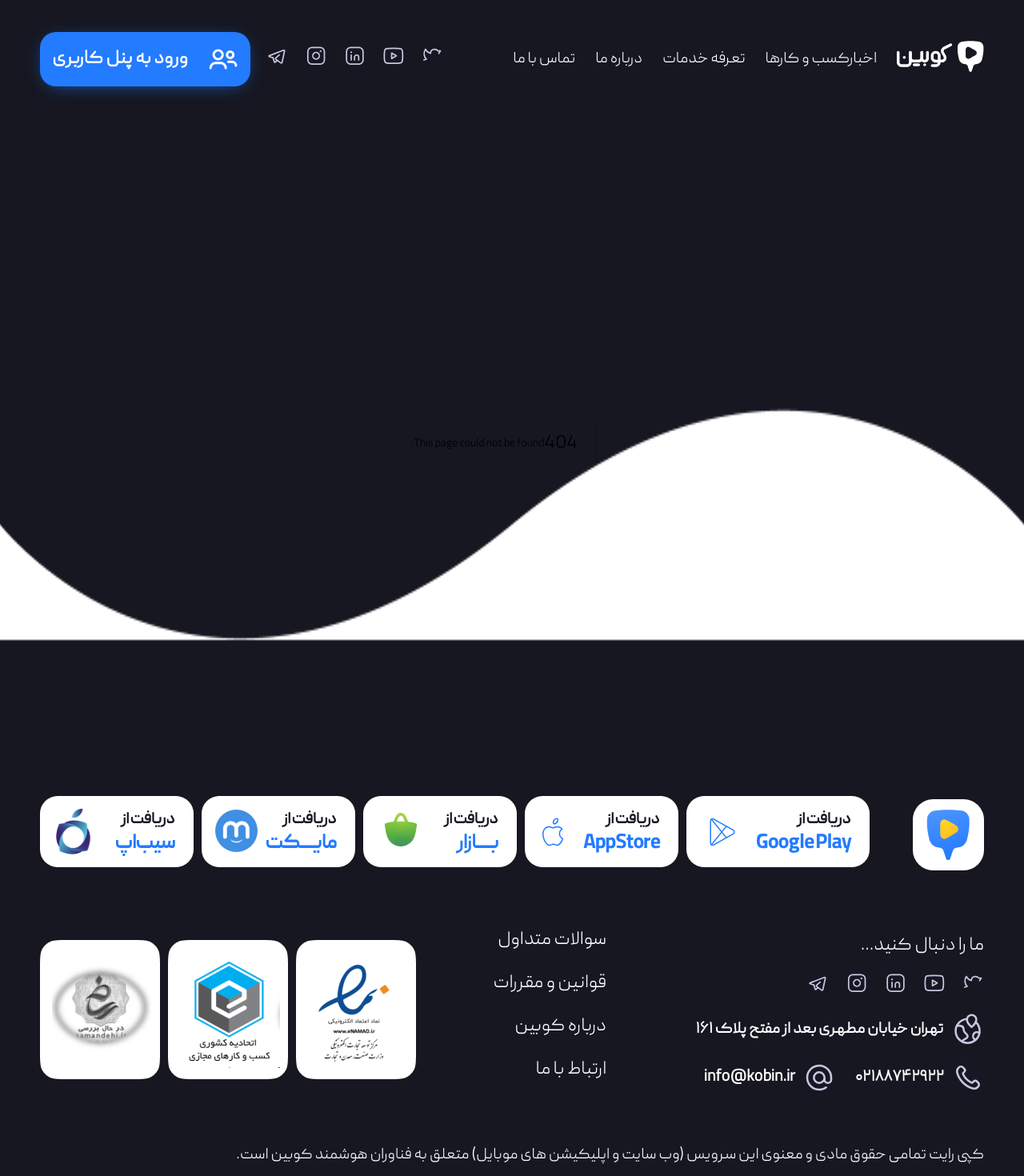
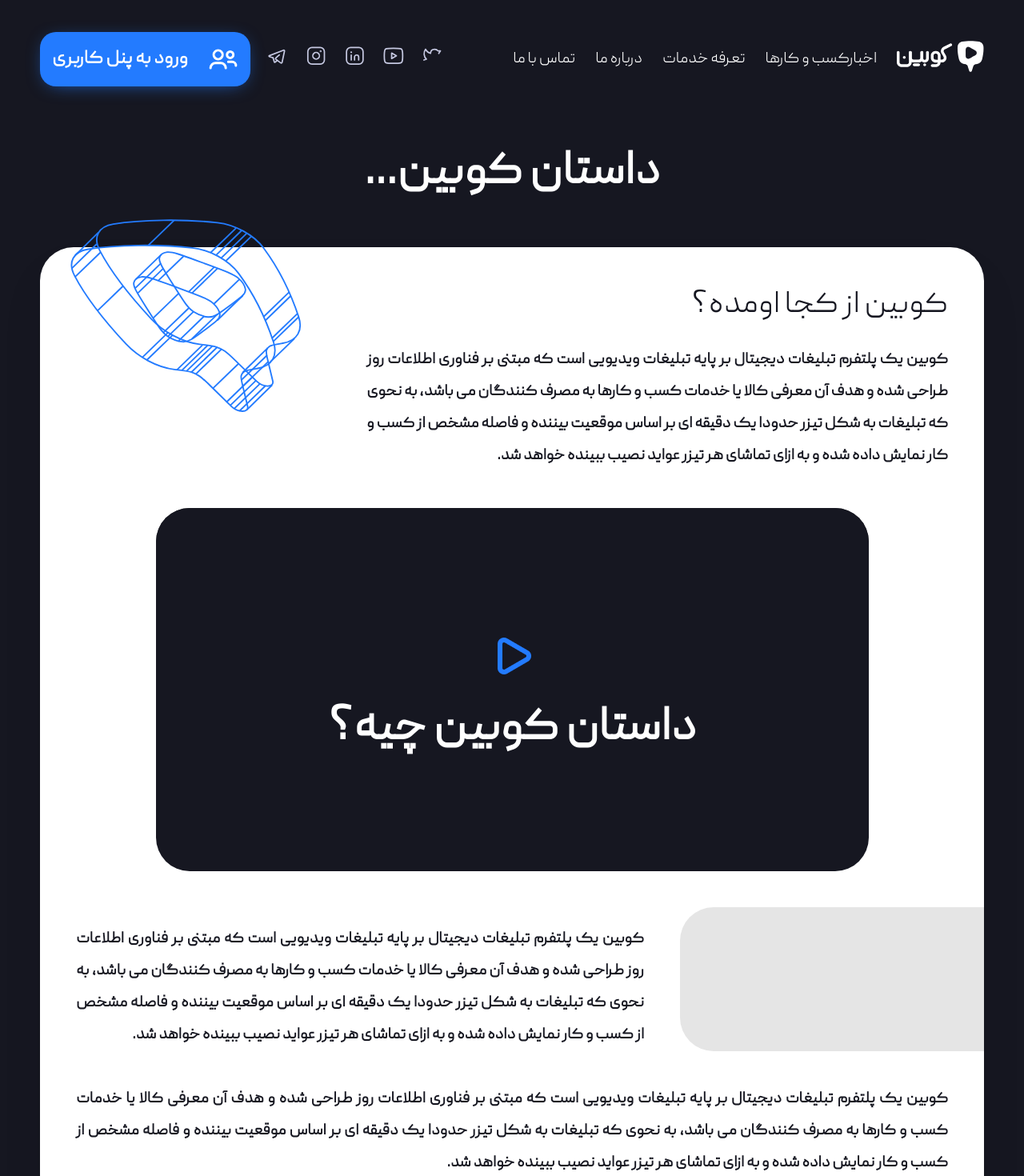
Before and after one commit to younes6970/landing, a Next.js app: page /about/kobin in a window 1280 px wide. Before the commit this address had no page. Shown: the top 1470 px of the page at 80% size. Built offline with nearby package versions, Linux system fonts and the light colour scheme.

Commit message:
about kobin

```diff
--- /dev/null
+++ b/src/component/AboutKobin/AboutKobin.js
@@ -0,0 +1,61 @@
+import Image from "next/image";
+import kobinIcon from "../../assets/icon/kobin3d.svg";
+import DescriptionVideo from "../Home/component/DescriptionVideo/DescriptionVideo";
+const AboutKobin = () => {
+  return (
+    <div className={`wBase startCenterColumn mt20`}>
+      <h2 className={`font64 textWhite mt0 mb30`}>داستان کوبین...</h2>
+      <section className={`boxSection relative w100 bgWhite mt20`}>
+        <div className={`w100 betweenCenter`}>
+          <div className={`flex2 startColumn`}>
+            <h3 className={`font40 weight400 textBlack mNone`}>
+              کوبین از کجا اومده؟
+            </h3>
+            <p
+              className={`font20 weight600 textBlack mt20 mb0 lineH40 textJustify`}
+            >
+              کوبین یک پلتفرم تبلیغات دیجیتال بر پایه تبلیغات ویدیویی است که
+              مبتنی بر فناوری اطلاعات روز طراحی شده و هدف آن معرفی کالا یا خدمات
+              کسب و کارها به مصرف کنندگان می باشد، به نحوی که تبلیغات به شکل
+              تیزر حدودا یک دقیقه ای بر اساس موقعیت بیننده و فاصله مشخص از کسب و
+              کار نمایش داده شده و به ازای تماشای هر تیزر عواید نصیب ببینده
+              خواهد شد.
+            </p>
+          </div>
+          <div className={`flex1`}>
+            <div className={`aboutIcoKobin`}>
+              <Image src={kobinIcon} alt={"kobin"} />
+            </div>
+          </div>
+        </div>
+        <div className={`w90`}>
+          <DescriptionVideo isAbout />
+        </div>
+        <div className={`w100 betweenCenter relative mb20`}>
+          <div className={`flex1`}>
+            <div className={`radiusLeft42  bgBase h180 ml20  mr-45`} />
+          </div>
+          <p
+            className={`font20 flex2 weight600 textBlack mt20 mb0 mr25 lineH40 textJustify`}
+          >
+            کوبین یک پلتفرم تبلیغات دیجیتال بر پایه تبلیغات ویدیویی است که مبتنی
+            بر فناوری اطلاعات روز طراحی شده و هدف آن معرفی کالا یا خدمات کسب و
+            کارها به مصرف کنندگان می باشد، به نحوی که تبلیغات به شکل تیزر حدودا
+            یک دقیقه ای بر اساس موقعیت بیننده و فاصله مشخص از کسب و کار نمایش
+            داده شده و به ازای تماشای هر تیزر عواید نصیب ببینده خواهد شد.
+          </p>
+        </div>
+        <p
+          className={`font20 weight600 textBlack mt20 mb0 lineH40 textJustify`}
+        >
+          کوبین یک پلتفرم تبلیغات دیجیتال بر پایه تبلیغات ویدیویی است که مبتنی
+          بر فناوری اطلاعات روز طراحی شده و هدف آن معرفی کالا یا خدمات کسب و
+          کارها به مصرف کنندگان می باشد، به نحوی که تبلیغات به شکل تیزر حدودا یک
+          دقیقه ای بر اساس موقعیت بیننده و فاصله مشخص از کسب و کار نمایش داده
+          شده و به ازای تماشای هر تیزر عواید نصیب ببینده خواهد شد.
+        </p>
+      </section>
+    </div>
+  );
+};
+export default AboutKobin;
--- a/src/component/Home/component/DescriptionVideo/DescriptionVideo.js
+++ b/src/component/Home/component/DescriptionVideo/DescriptionVideo.js
@@ -1,8 +1,10 @@
 import playIcon from "../../../../assets/icon/play.png";
 import Image from "next/image";
-const DescriptionVideo = () => {
+import PropTypes from "prop-types";
+const DescriptionVideo = (props) => {
+    const {isAbout} = props
     return (
-        <section className={`w100 radius42 p45 hidden relative mt100`}>
+        <section className={`w100 radius42 p45 hidden relative ${isAbout ? "mt0" : "mt100"}`}>
             <video className={`wh100 radius42`} controls>
                 {/*<source src={"../../../../../public/video/androidTV.mp4"} type="video/mp4" />*/}
             </video>
@@ -14,3 +16,6 @@
     );
 }
 export default DescriptionVideo
+DescriptionVideo.propTypes = {
+    isAbout : PropTypes.bool
+}
--- a/src/container/Footer/data/index.js
+++ b/src/container/Footer/data/index.js
@@ -63,7 +63,7 @@
   {
     title: "درباره کوبین",
     id: 3,
-    link: "/",
+    link: "/about/kobin",
   },
   {
     title: "ارتباط با ما",
--- a/src/container/Layout/Layout.js
+++ b/src/container/Layout/Layout.js
@@ -1,15 +1,26 @@
 import styles from "./styles/layout.module.scss";
 import Header from "../Header/Header";
 import Footer from "../Footer/Footer";
+import { useRouter } from "next/router";
+const paths = ["/about"]
 const Layout = (props) => {
   const { children } = props;
+  const router = useRouter();
+  const path = router.asPath;
+  const isHome = !paths.some(x => path.includes(x))
   return (
-    <div className={`hidden ${styles.backGroundHome} betweenCenterColumn wh100`}>
+    <div
+      className={`hidden ${
+        isHome
+          ? styles.backGroundHome
+          : styles.backGroundHomeBlack
+      } betweenCenterColumn wh100`}
+    >
       <Header />
       <main className={`wh100 center index100 mMain`}>
         <div className={`wBase h100 center`}>{children}</div>
       </main>
-      <Footer />
+      {isHome && <Footer />}
     </div>
   );
 };
--- a/src/container/Layout/styles/layout.module.scss
+++ b/src/container/Layout/styles/layout.module.scss
@@ -1,5 +1,11 @@
+@import "styles/scss";
 .backGroundHome {
   background: url("./homeHead.png") no-repeat top center;
   background-size: 100% auto;
   background-attachment: fixed;
 }
+.backGroundHomeBlack {
+  background: url("./Rectangle.png") no-repeat top center;
+  background-size: 100% 443px;
+  background-attachment: fixed;
+}
--- /dev/null
+++ b/src/pages/about/kobin/index.js
@@ -0,0 +1,6 @@
+import AboutKobin from "../../../component/AboutKobin/AboutKobin";
+
+const PageAboutKobin = () => {
+  return <AboutKobin />;
+};
+export default PageAboutKobin;
--- a/styles/styles.scss
+++ b/styles/styles.scss
@@ -119,6 +119,9 @@
 .h63 {
   height: 63px;
 }
+.h180 {
+  height: 180px;
+}
 // ----------- bg -----------
 .bgPrimary {
   background-color: $primary;
@@ -128,6 +131,9 @@
 }
 .bgBlack {
   background-color: $black10;
+}
+.bgBase{
+  background-color: $base;
 }
 // ----------- color -----------
 .textWhite {
@@ -164,6 +170,9 @@
 // ----------- line-height -----------
 .lineH61 {
   line-height: 61px;
+}
+.lineH40{
+  line-height: 40px;
 }
 // ----------- font -----------
 .font16 {
@@ -235,6 +244,9 @@
 .mr25 {
   margin-right: 25px;
 }
+.mr-45{
+  margin-right: -45px;
+}
 .mr50 {
   margin-right: 50px;
 }
@@ -305,6 +317,9 @@
 .radius42 {
   border-radius: 42px;
 }
+.radiusLeft42 {
+  border-radius: 42px 0 0 42px;
+}
 
 // ----------- border -----------
 .borderNone {
@@ -320,6 +335,12 @@
 // ----------- position -----------
 .relative {
   position: relative;
+}
+.absolute {
+  position: absolute;
+}
+.right0{
+  right: 0;
 }
 .absoluteCenter {
   position: absolute;
@@ -449,6 +470,10 @@
   right: 50%;
   transform: translateX(50%);
 }
+.aboutIcoKobin{
+  position: absolute;
+  top: -35px;
+}
 @media screen and (max-width: 1221px) {
   .wBase {
     padding: 0 20px;
```
Also changed, not shown: src/container/Layout/styles/Rectangle.png (added).
